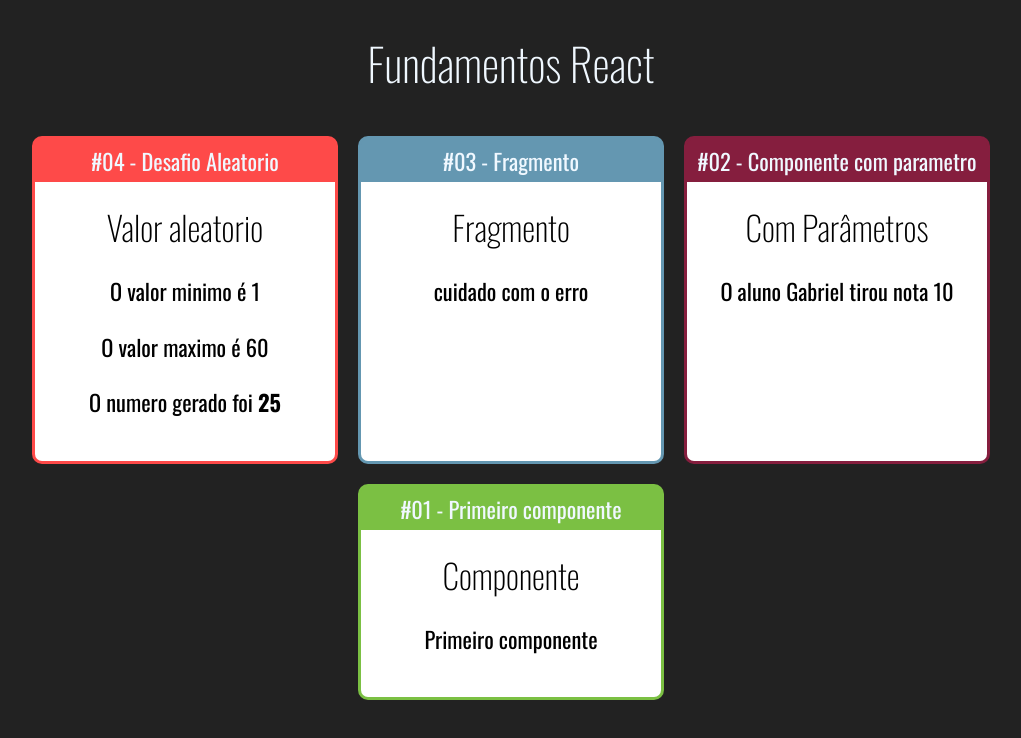
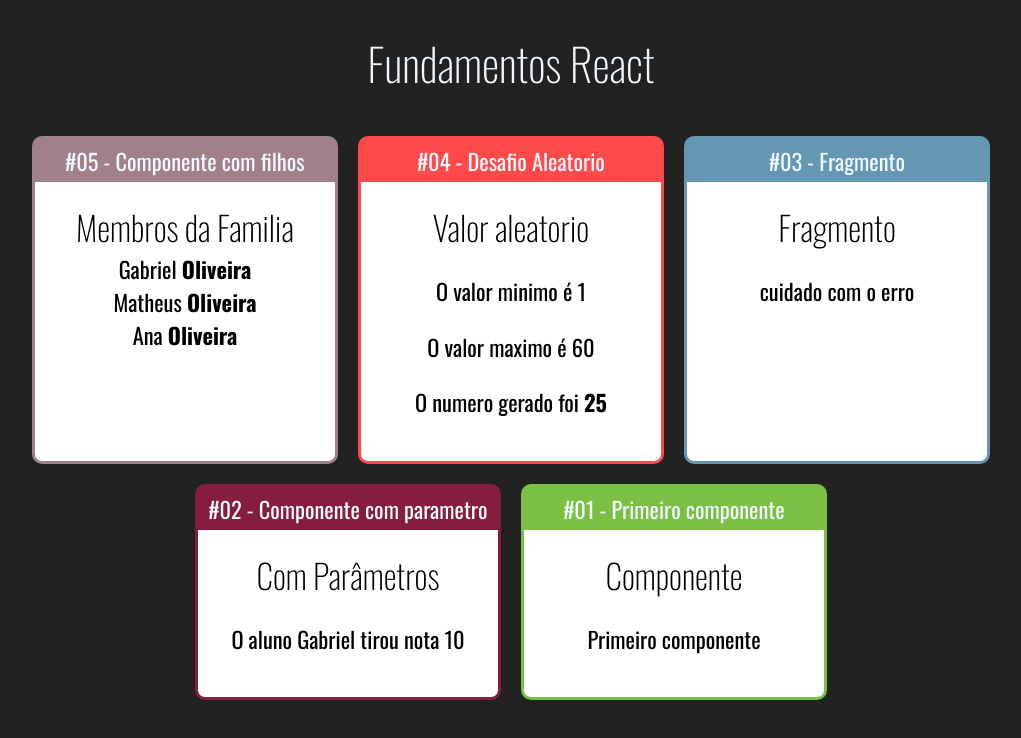
Before and after one commit to prgoliveira/React-COD3R, a React (Create React App) app in the folder fundamentos-react/: page / in a window 1280 px wide. Shown: the top 738 px of the page, without its empty margins (129-1150 px from the left). Built offline with nearby package versions, Linux system fonts and the light colour scheme.

Commit message:
Trabalhando com componentes que herdam propriedades do componente pai

```diff
--- a/fundamentos-react/src/App.jsx
+++ b/fundamentos-react/src/App.jsx
@@ -2,6 +2,8 @@
 
 import './App.css'
 
+import FamiliaMembro from './components/basic/FamiliaMembro'
+import Familia from './components/basic/Familia'
 import Card from './components/layout/Card'
 import Aleatorio from './components/basic/Aleatorio'
 import Fragmento from './components/basic/Fragmento'
@@ -18,6 +20,14 @@
             <h1>Fundamentos React</h1>
 
             <div className="Cards" >
+
+                <Card titulo="#05 - Componente com filhos" color="#a28089" >
+                    <Familia sobrenome="Oliveira">
+                        <FamiliaMembro nome="Gabriel"/>
+                        <FamiliaMembro nome="Matheus"/>
+                        <FamiliaMembro nome="Ana"/>
+                    </Familia>
+                </Card>
 
                 <Card titulo="#04 - Desafio Aleatorio" color="#fe4a49" >
                     <Aleatorio min={1} max={60} />
--- /dev/null
+++ b/fundamentos-react/src/components/basic/Familia.jsx
@@ -0,0 +1,14 @@
+import React, { cloneElement } from 'react'
+
+export default props => {
+    return (
+        <div>
+            <h2>Membros da Familia</h2>
+            {
+                props.children.map((child, id) => {
+                    return cloneElement(child, { ...props, key: id })
+                })
+            }
+        </div>
+    )
+}
--- /dev/null
+++ b/fundamentos-react/src/components/basic/FamiliaMembro.jsx
@@ -0,0 +1,13 @@
+import React from 'react'
+
+
+export default props => {
+
+    const { nome, sobrenome } = props
+
+    return (
+        <div>
+            <span>{nome} <b>{sobrenome}</b></span>
+        </div>
+    )
+}
```
